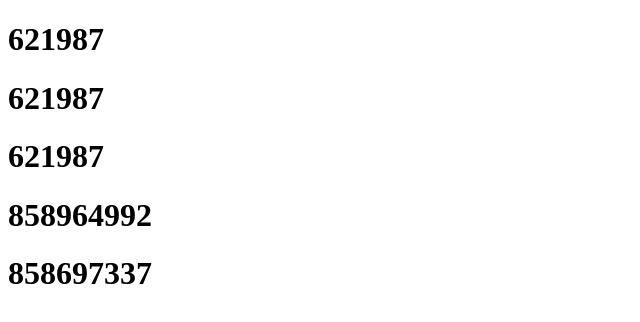
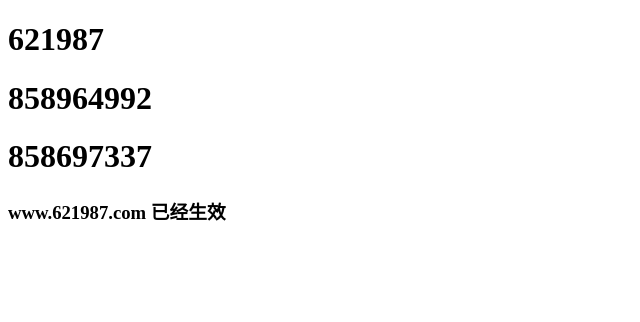
Before and after one commit to zgswl/zgswl.github.io, a plain HTML site: page index.html in a window 1280 px wide. Shown: the whole page, without its empty margins (0-640 px from the left). Drawn offline with Linux system fonts and the light colour scheme.

Commit message:
up www.621987.com

```diff
--- a/index.html
+++ b/index.html
@@ -1,15 +1,15 @@
 <!DOCTYPE html>
 <html lang="en">
   <head>
-  <meta charset="UTF-8">
-  <meta name="viewport" content="width=device-width, initial-scale=1.0">
-  <title>621987</title>
+    <meta charset="UTF-8" />
+    <meta name="viewport" content="width=device-width, initial-scale=1.0" />
+    <title>621987 git</title>
   </head>
   <body>
     <h1>621987</h1>
-  <h1>621987</h1>
-  <h1>621987</h1>
     <h1>858964992</h1>
     <h1>858697337</h1>
+
+    <h3>www.621987.com 已经生效</h3>
   </body>
 </html>
```
Lines whose indentation alone changed are shown as unchanged.
